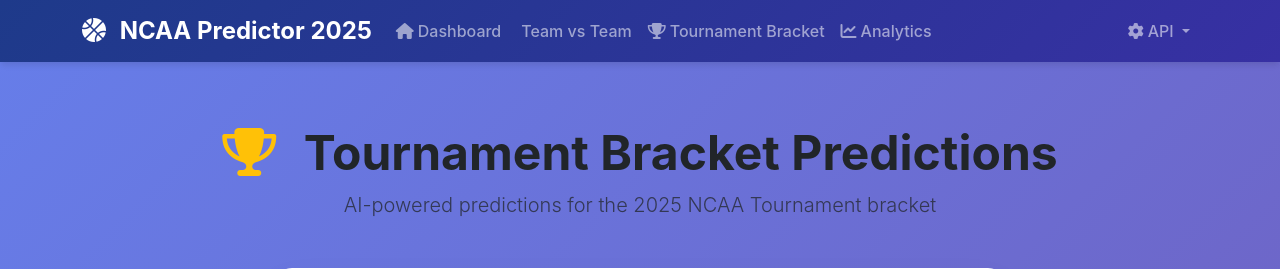
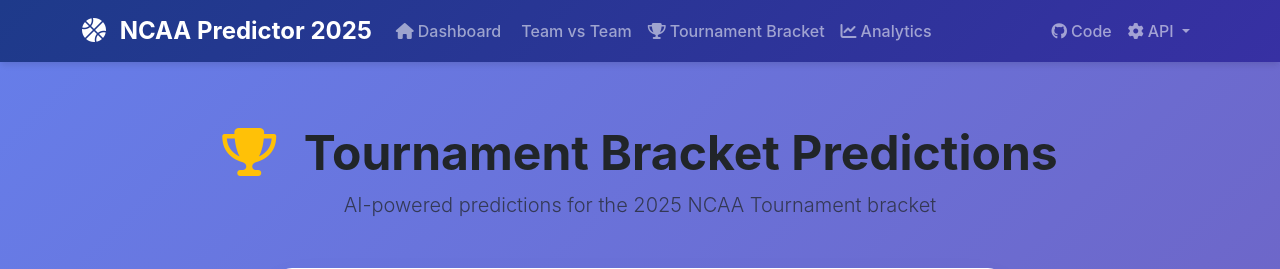
Before and after one commit to mrsanketpatil19/NCAA-March-Madness-2024, a FastAPI app: page /bracket in a window 1280 px wide. Shown: the top 269 px of the page. Run offline with FastAPI, Linux system fonts and the light colour scheme; some libraries are stand-ins or nearby versions.

Commit message:
🔗 Add GitHub code link to navigation bar

```diff
--- a/templates/base.html
+++ b/templates/base.html
@@ -61,6 +61,11 @@
                 </ul>
 
                 <ul class="navbar-nav">
+                    <li class="nav-item">
+                        <a class="nav-link" href="https://github.com/mrsanketpatil19/NCAA-March-Madness-2024" target="_blank" title="View Source Code">
+                            <i class="fab fa-github me-1"></i>Code
+                        </a>
+                    </li>
                     <li class="nav-item dropdown">
                         <a class="nav-link dropdown-toggle" href="#" role="button" data-bs-toggle="dropdown">
                             <i class="fas fa-cog me-1"></i>API
```
